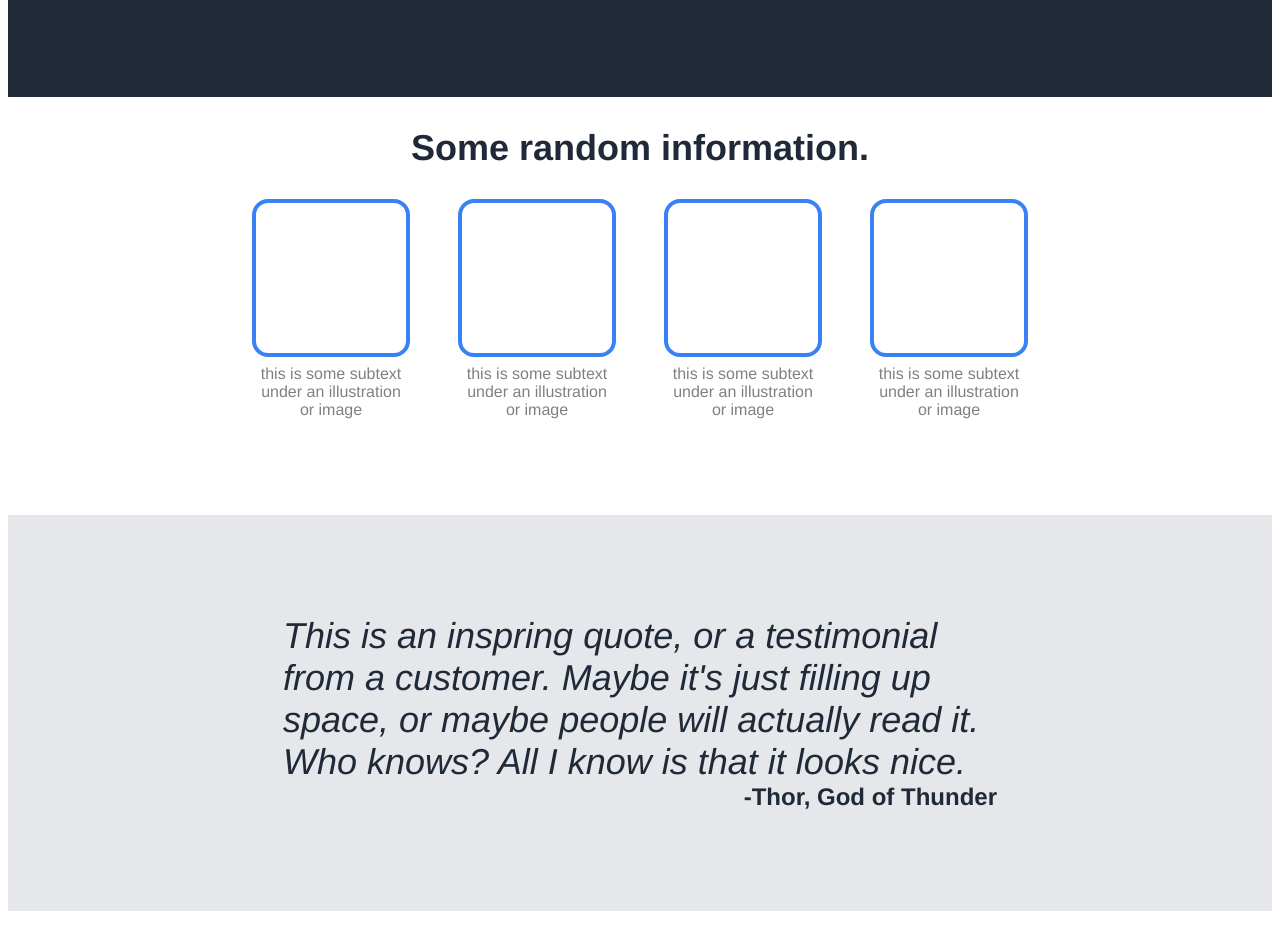
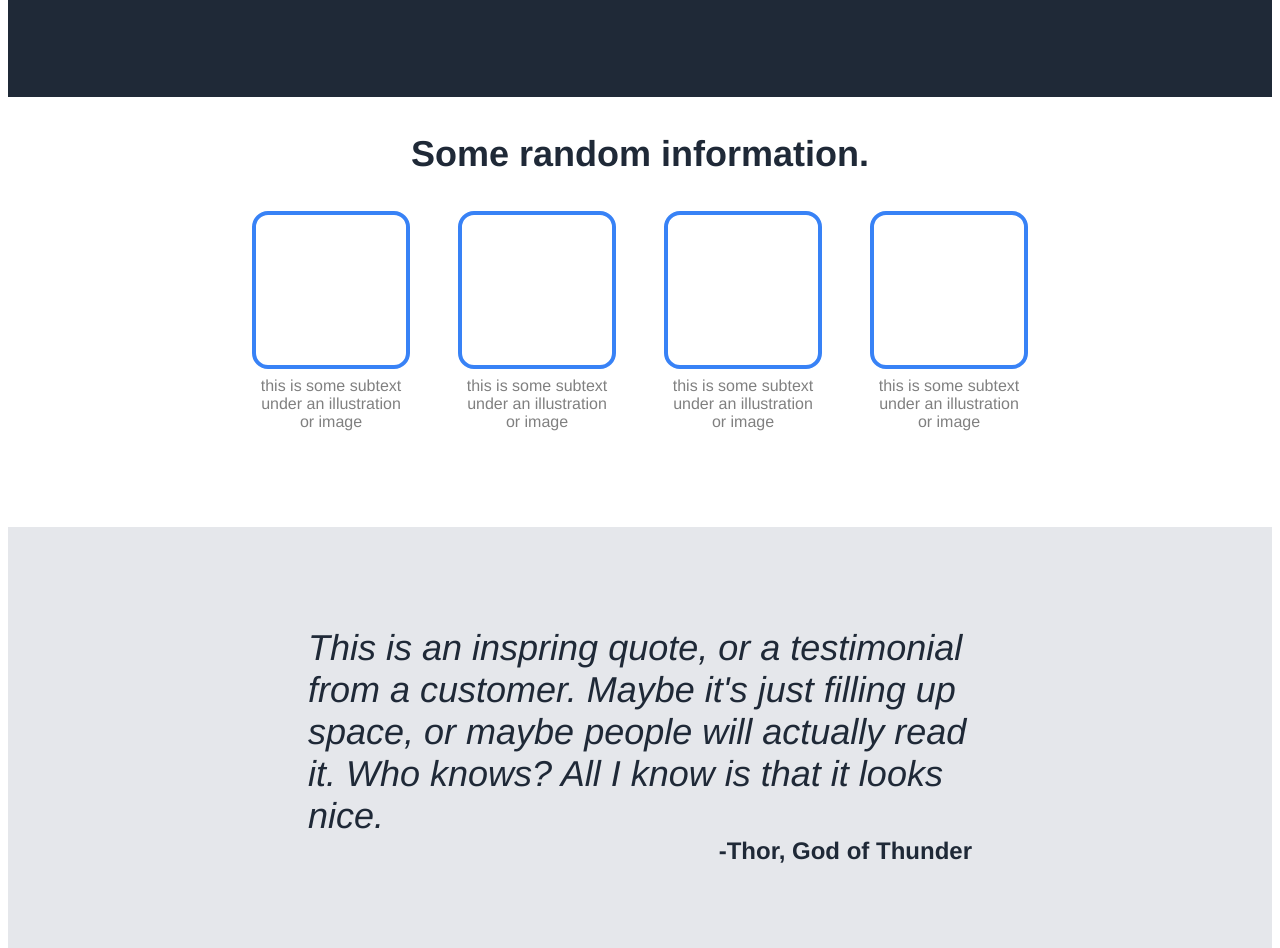
Before and after one commit to Npuertol/odin-landing-page, a plain HTML site: page index.html in a window 1280 px wide. Shown: the part 424-1372 px from the top of the page. Drawn offline with Linux system fonts and the light colour scheme.

Commit message:
Fix quote and info header alignment

```diff
--- a/styles.css
+++ b/styles.css
@@ -96,6 +96,7 @@ a {
     font-size: 36px;
     font-weight: 800;
     text-align: center;
+    margin: 36px 0px;
 }
 
 .info {
@@ -129,7 +130,7 @@ a {
     background-color: #E5E7EB;
     display: flex;
     flex-direction: column;
-    padding: 100px 275px;
+    padding: 100px 300px;
 }
 
 .quote {
```
